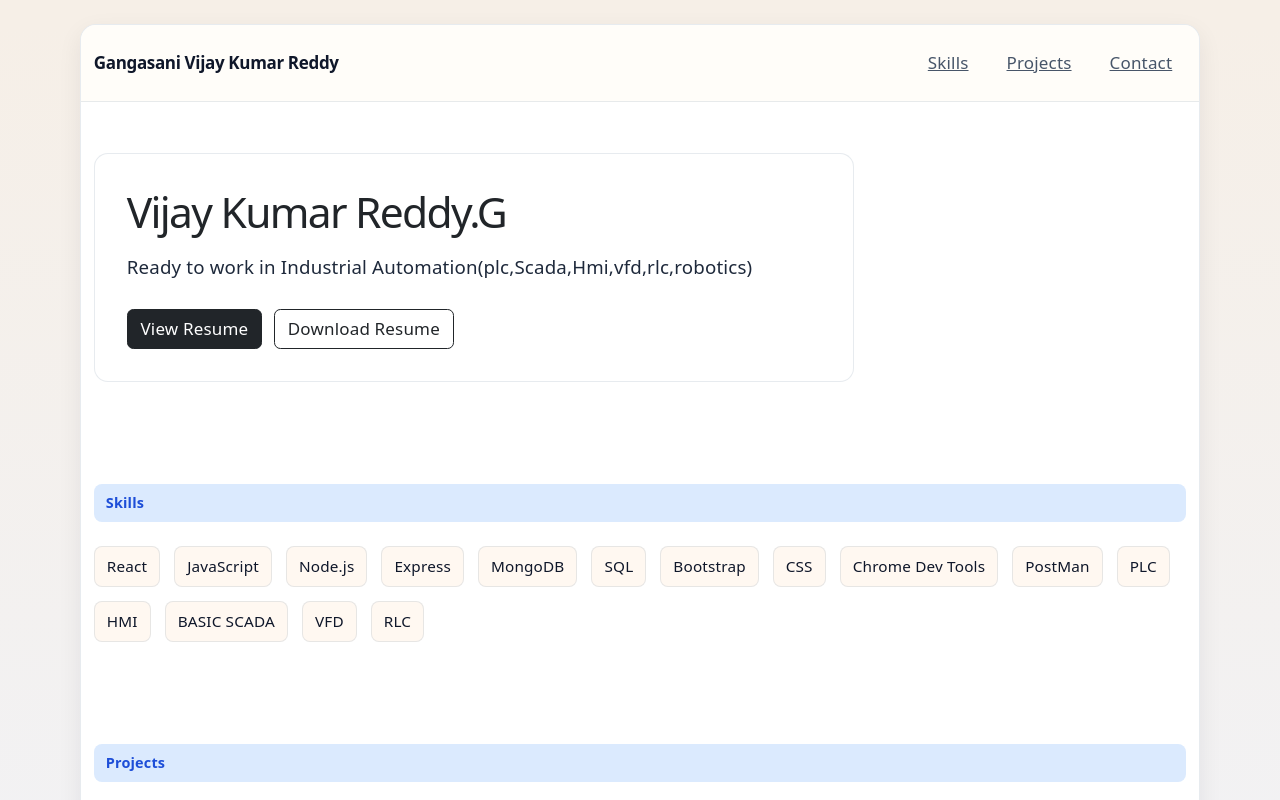
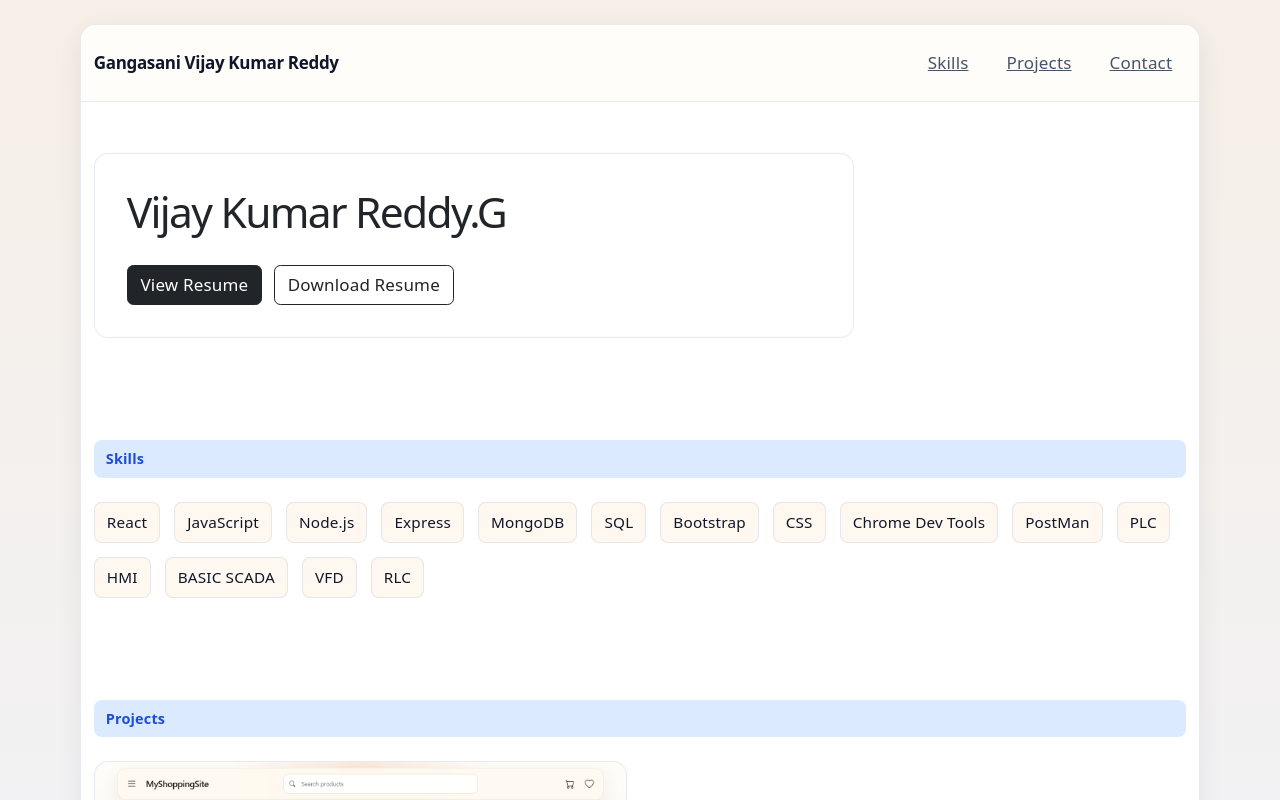
Before and after one commit to Gangasaivijayreddy/portfolio-app, a React app in the folder portfolio/: page / in a window 1280 px wide. Shown: the top 800 px of the page. Built offline with nearby package versions, Linux system fonts and the light colour scheme; the HTML template or start-up script is replaced by a standard one.

Commit message:
Remove hero lead paragraph from Hero.jsx
Removed the hero lead paragraph from the Hero component.

```diff
--- a/portfolio/src/components/Hero.jsx
+++ b/portfolio/src/components/Hero.jsx
@@ -6,9 +6,7 @@ function Hero() {
       <div className="hero-copy hero-copy-full">
 
         <h1>Vijay Kumar Reddy.G</h1>
-        <p className="hero-lead">
-          Ready to work in Industrial Automation(plc,Scada,Hmi,vfd,rlc,robotics)
-        </p>
+
 
 
         {/*<div className="hero-badges">
```
